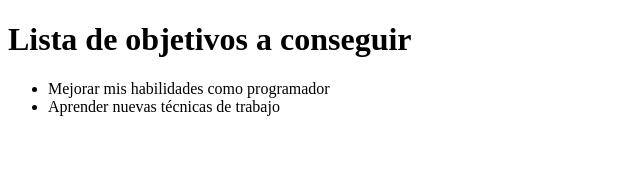
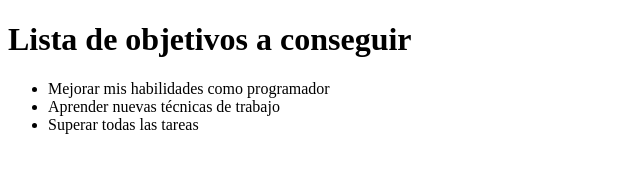
Before and after one commit to Javiiii12/miPrimerProyecto, a plain HTML site: page index.html in a window 1280 px wide. Shown: the whole page, without its empty margins (0-640 px from the left). Drawn offline with Linux system fonts and the light colour scheme.

Commit message:
3 objetivo

```diff
--- a/index.html
+++ b/index.html
@@ -10,6 +10,8 @@
     <ul>
         <li>Mejorar mis habilidades como programador</li>
         <li>Aprender nuevas técnicas de trabajo</li>
+        <li>Superar todas las tareas </li>
+        </li>
     </ul>
 </body>
 </html>
```
